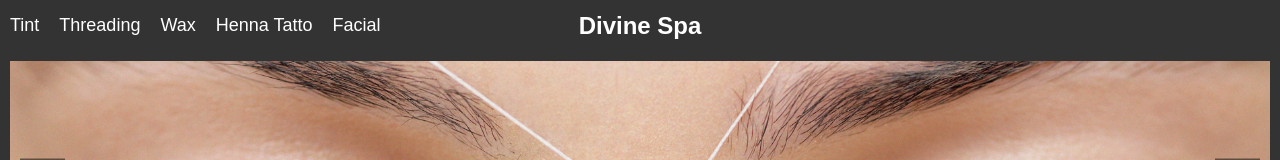
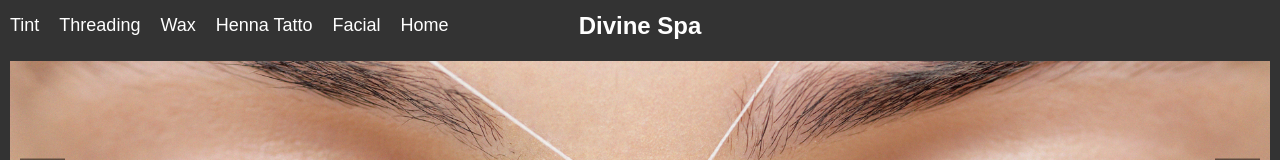
Before and after one commit to nbbhatta143/awesome-spa, a React (Create React App) app: page /#/ in a window 1280 px wide. Shown: the top 160 px of the page. Built offline with nearby package versions, Linux system fonts and the light colour scheme.

Commit message:
added home to nav

```diff
--- a/src/component/Navbar.js
+++ b/src/component/Navbar.js
@@ -30,6 +30,7 @@ function Navbar({title, isFooter}) {
               <li><a href="#wax" onClick={closeMenu}>Wax</a></li>
               <li><a href="#henna" onClick={closeMenu}>Henna Tatto</a></li>
               <li><a href="#facial" onClick={closeMenu}>Facial</a></li>
+              <li><a href="#/" onClick={closeMenu}>Home</a></li>
             </ul>
           </div>
           {isFooter && (
--- a/src/component/Tint.js
+++ b/src/component/Tint.js
@@ -2,7 +2,7 @@
 import React from 'react';
 import SpaCard from './SpaCard'; // Import the SpaCard component
 import '../style/Tint.css'; // Optional: Create and link styles specific to Tint view
-import BackToHomeButton from './BackToHomeButton'; // Import the BackToHomeButton component
+// import BackToHomeButton from './BackToHomeButton'; // Import the BackToHomeButton component
 
 import relaxing from "../images/sddefault.jpg"
 import skiltreatment from "../images/the-dermalogica-skin-treatment.png"
@@ -37,7 +37,7 @@ function Tint() {
       <div className="spa-card-list">
         <SpaCard images={spaServices} />
       </div>
-      <BackToHomeButton />
+      {/* <BackToHomeButton />  */}
     </div>
   );
 }
```
